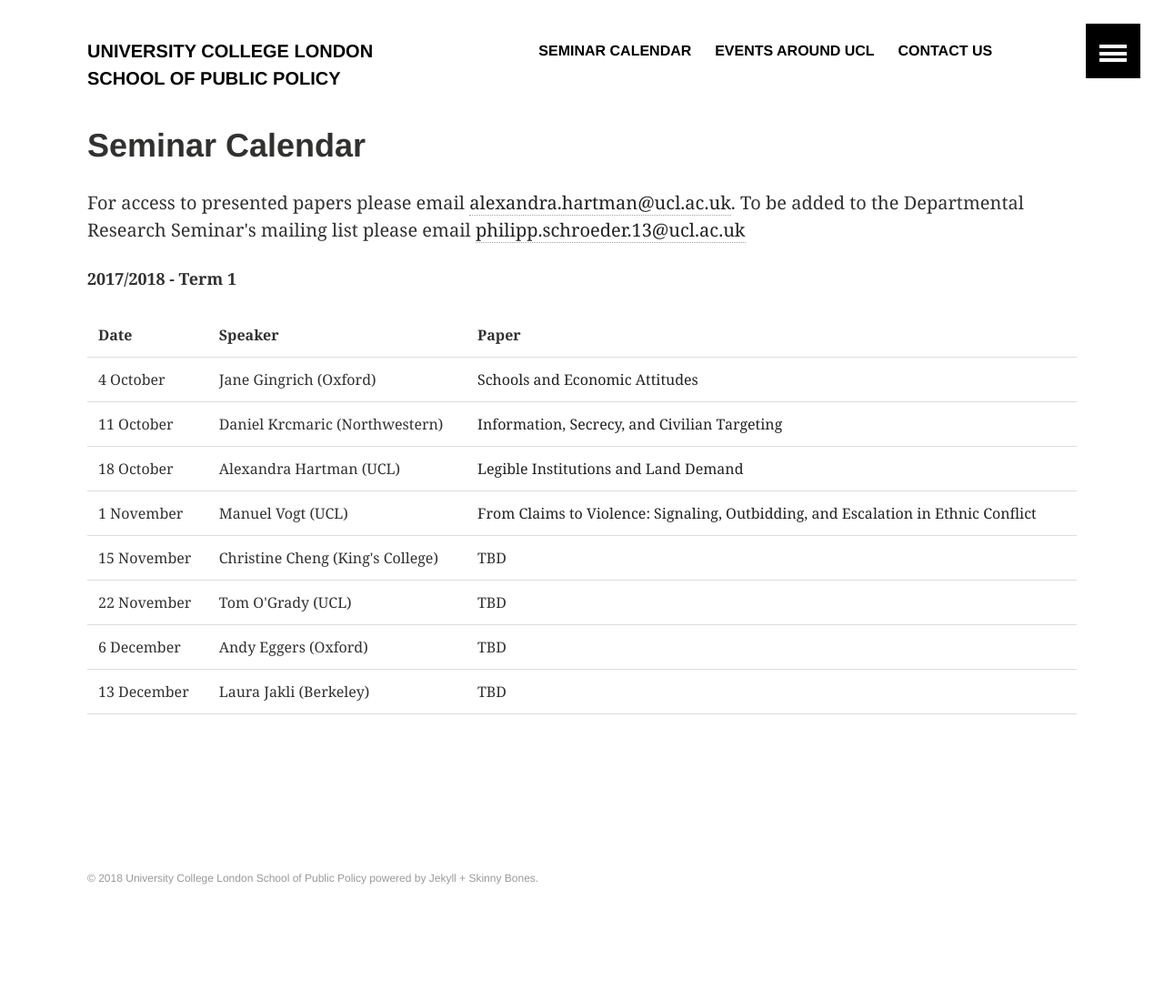
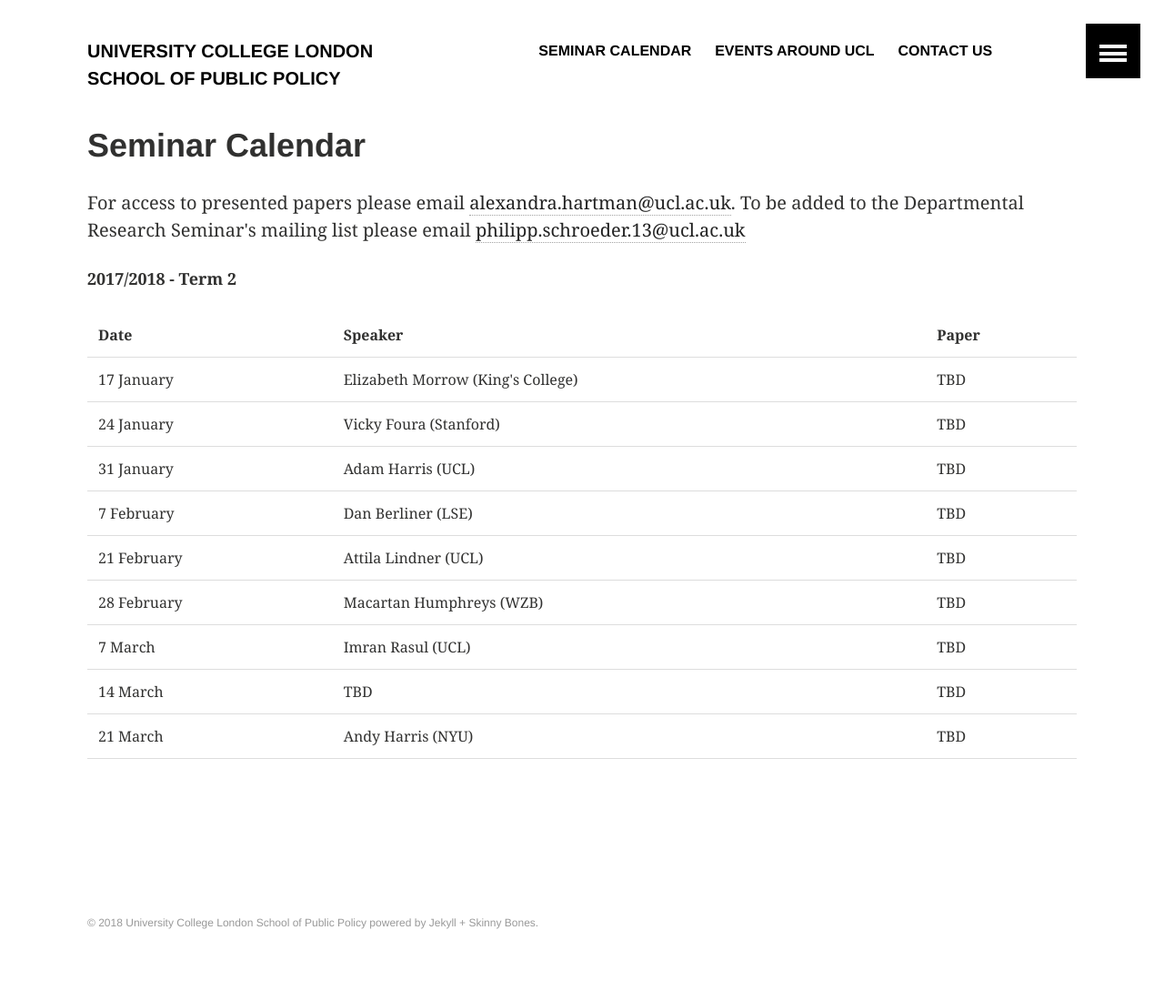
Before and after one commit to phischroeder/drs_page, a Jekyll site: the page built from calendar/index.html, in a window 1280 px wide. Shown: the whole page at 91% size. Built offline with Jekyll 4.4.1, drawn with Linux system fonts in a browser that asks for light colours; before the commit the page ends 1051 px from its top, so only the background shows below that.

Commit message:
Update index.html

```diff
--- a/calendar/index.html
+++ b/calendar/index.html
@@ -5,7 +5,7 @@ title: "Seminar Calendar"
 
 <p>For access to presented papers please email <a href="mailto:alexandra.hartman@ucl.ac.uk">alexandra.hartman@ucl.ac.uk</a>. To be added to the Departmental Research Seminar's mailing list please email <a href = "mailto:philipp.schroeder.13@ucl.ac.uk">philipp.schroeder.13@ucl.ac.uk</a></p>
 
-<p><b>2017/2018 - Term 1</b></p>
+<p><b>2017/2018 - Term 2</b></p>
 <TABLE>
    <TR>
      <TD><b>Date</b></TD>
@@ -13,43 +13,48 @@ title: "Seminar Calendar"
      <TD><b>Paper</b></TD>
    </TR>
    <TR>
-     <TD>4 October</TD>
-     <TD>Jane Gingrich (Oxford)</TD>
-     <TD><a href = "https://moodle.ucl.ac.uk/mod/resource/view.php?id=3086175" target="_blank" >Schools and Economic Attitudes</a></TD>
-   </TR>
-   <TR>
-     <TD>11 October</TD>
-     <TD>Daniel Krcmaric (Northwestern)</TD>
-     <TD><a href = "https://moodle.ucl.ac.uk/mod/resource/view.php?id=3112399" target="_blank" >Information, Secrecy, and Civilian Targeting</a></TD>
-   </TR>
-   <TR>
-     <TD>18 October</TD>
-     <TD>Alexandra Hartman (UCL)</TD>
-     <TD><a href = "https://moodle.ucl.ac.uk/mod/resource/view.php?id=3127507" target="_blank" >Legible Institutions and Land Demand</a></TD>
-   </TR>
-   <TR>
-     <TD>1 November</TD>
-     <TD>Manuel Vogt (UCL)</TD>
-     <TD><a href = "https://moodle.ucl.ac.uk/mod/resource/view.php?id=3156133" target="_blank" >From Claims to Violence: Signaling, Outbidding, and Escalation in Ethnic Conflict</a></TD>
-   </TR>
-   <TR>
-     <TD>15 November</TD>
-     <TD>Christine Cheng (King's College)</TD>
+     <TD>17 January</TD>
+     <TD>Elizabeth Morrow (King's College)</TD>
      <TD>TBD</TD>
    </TR>
    <TR>
-     <TD>22 November</TD>
-     <TD>Tom O'Grady (UCL)</TD>
+     <TD>24 January</TD>
+     <TD>Vicky Foura (Stanford)</TD>
      <TD>TBD</TD>
    </TR>
    <TR>
-     <TD>6 December</TD>
-     <TD>Andy Eggers (Oxford)</TD>
+     <TD>31 January</TD>
+     <TD>Adam Harris (UCL)</TD>
      <TD>TBD</TD>
    </TR>
    <TR>
-     <TD>13 December</TD>
-     <TD>Laura Jakli (Berkeley)</TD>
+     <TD>7 February</TD>
+     <TD>Dan Berliner (LSE)</TD>
+     <TD>TBD</TD>
+   </TR>
+   <TR>
+     <TD>21 February</TD>
+     <TD>Attila Lindner (UCL)</TD>
+     <TD>TBD</TD>
+   </TR>
+   <TR>
+     <TD>28 February</TD>
+     <TD>Macartan Humphreys (WZB)</TD>
+     <TD>TBD</TD>
+   </TR>
+   <TR>
+     <TD>7 March</TD>
+     <TD>Imran Rasul (UCL)</TD>
+     <TD>TBD</TD>
+   </TR>
+   <TR>
+     <TD>14 March</TD>
+     <TD>TBD</TD>
+     <TD>TBD</TD>
+   </TR>
+   <TR>
+     <TD>21 March</TD>
+     <TD>Andy Harris (NYU)</TD>
      <TD>TBD</TD>
    </TR>
 </TABLE>
```
